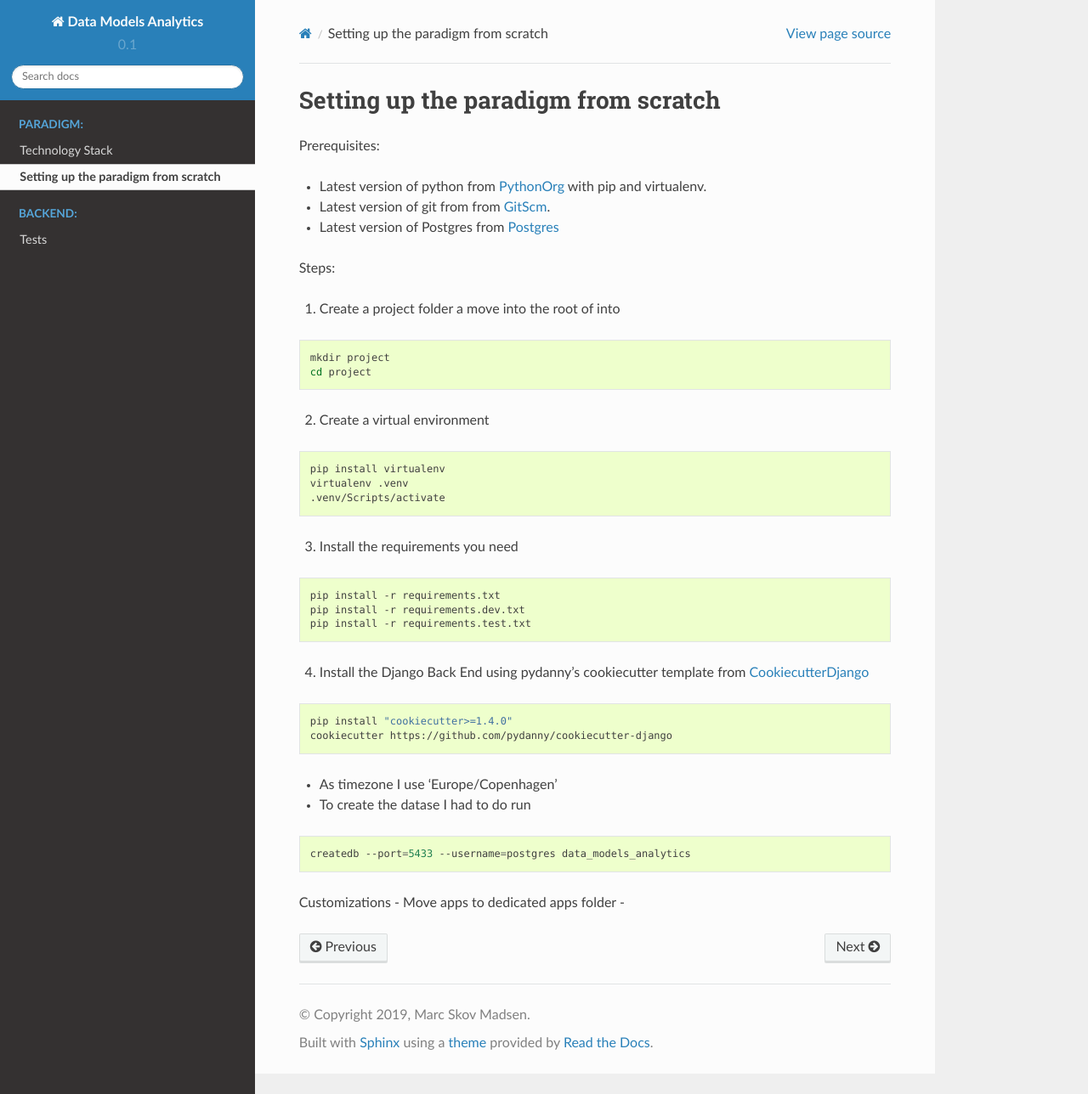
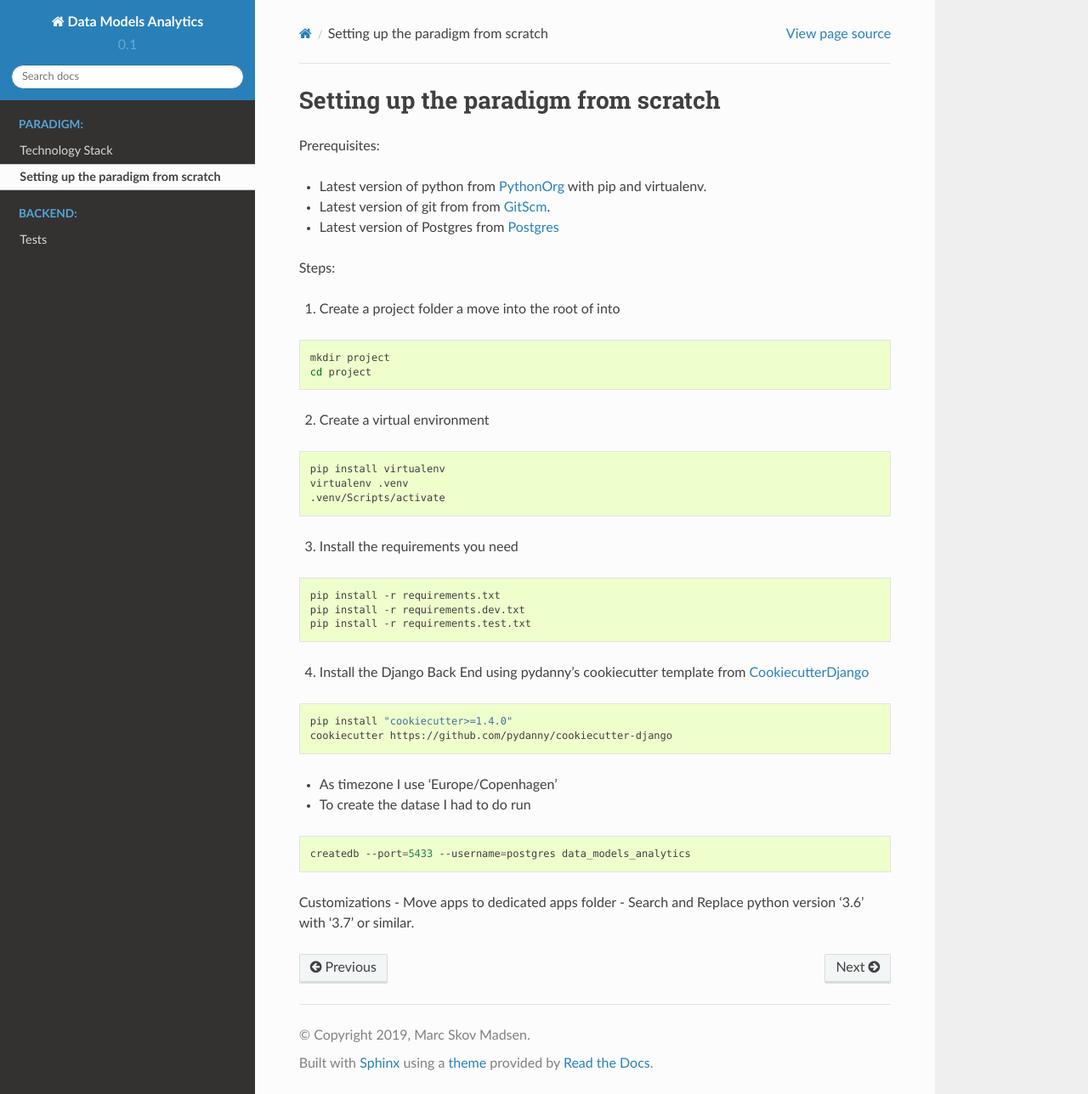
Before and after one commit to MarcSkovMadsen/data_models_analytics, a Sphinx documentation site: the page built from backend/docs/installation.rst, in a window 1280 px wide and 1288 px high. Shown: the whole window at 85% size. Built offline with Sphinx 7.4.7 and the Read the Docs theme 2.0.0, drawn with Linux system fonts in a browser that asks for light colours.

Commit message:
Replaced python version 3.6 with 3.7

```diff
--- a/backend/docs/docker_ec2.rst
+++ b/backend/docs/docker_ec2.rst
@@ -58,7 +58,7 @@ The `Docker compose documentation`_ explains in detail what you can accomplish i
         build: database
     webapp:
         build: webapp:
-        command: /usr/bin/python3.6 manage.py runserver 0.0.0.0:8000 # dev setting
+        command: /usr/bin/python3.7 manage.py runserver 0.0.0.0:8000 # dev setting
         # command: gunicorn -b 0.0.0.0:8000 wsgi:application # production setting
         volumes:
             - webapp/your_project_name:/path/to/container/workdir/
--- a/backend/docs/installation.rst
+++ b/backend/docs/installation.rst
@@ -50,7 +50,7 @@ Steps:
 
 Customizations
 - Move apps to dedicated apps folder
--
+- Search and Replace python version '3.6' with '3.7' or similar.
 
 
 .. _CookiecutterDjango: https://github.com/pydanny/cookiecutter-django
```
Also changed, not shown: 2 other files.
